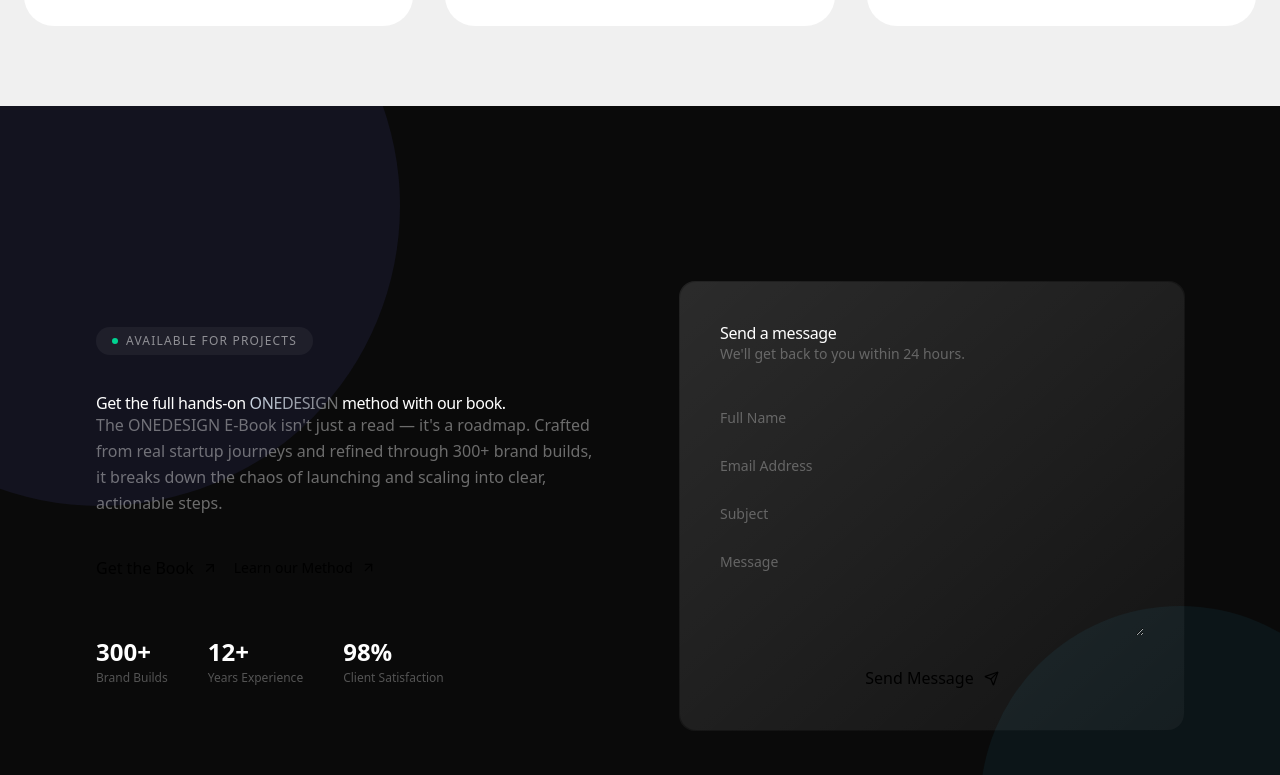
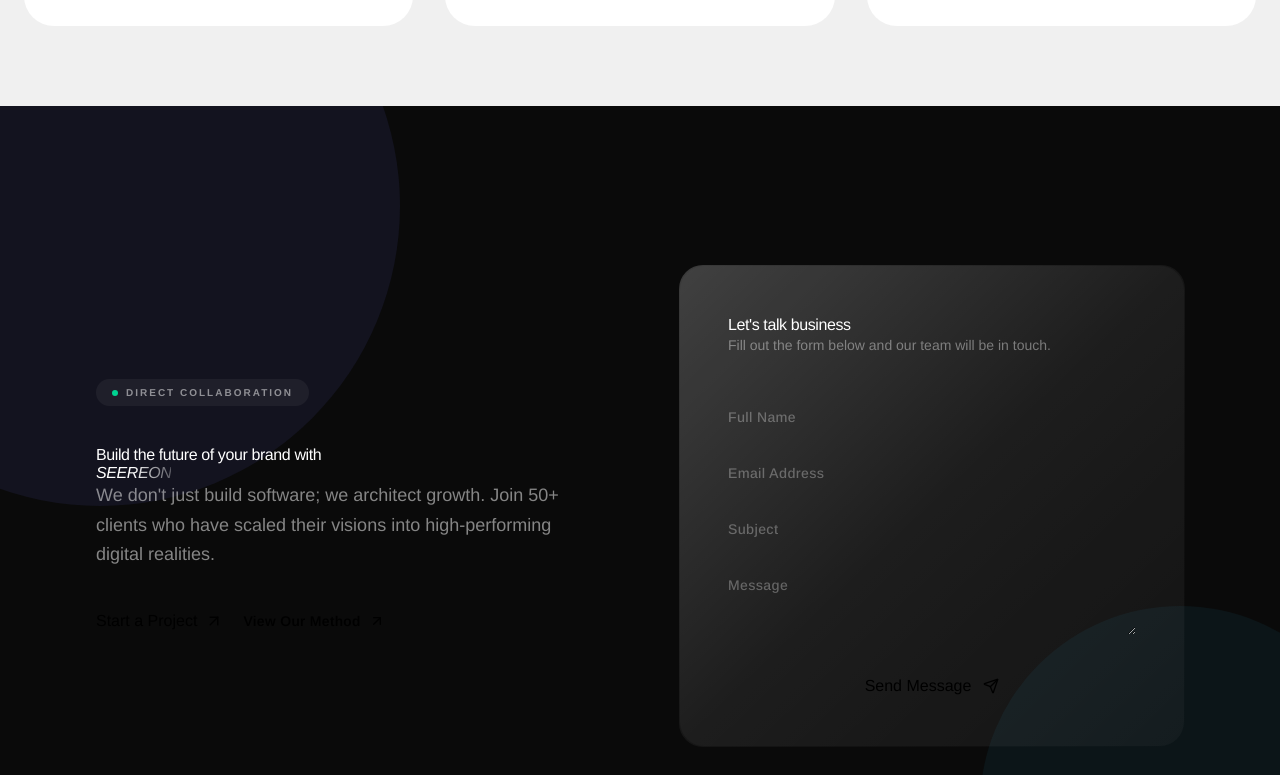
Before and after one commit to janmejayaparida26/seereon-website, a React (Vite) app: page /Contact in a window 1280 px wide. Shown: the part 826-1601 px from the top of the page. Built offline with nearby package versions, Linux system fonts and the light colour scheme.

Commit message:
I have changed some code in ContactForm.jsx

```diff
--- a/src/pages/contact/ContactForm.jsx
+++ b/src/pages/contact/ContactForm.jsx
@@ -30,7 +30,7 @@
   ];
 
   return (
-    <section className="relative min-h-screen bg-[#0a0a0a] overflow-hidden flex items-center py-20 px-6 md:px-12 lg:px-24">
+    <section className="relative min-h-screen bg-[#0a0a0a] overflow-hidden flex items-center py-20 px-6 md:px-12 lg:px-24 font-['Arimo',sans-serif]">
 
       {/* Background ambient glow */}
       <div className="absolute top-[-200px] left-[-200px] w-[600px] h-[600px] rounded-full bg-[#1a1a2e] blur-[120px] opacity-60 pointer-events-none" />
@@ -38,93 +38,96 @@
 
       <div className="relative z-10 max-w-7xl mx-auto w-full grid grid-cols-1 lg:grid-cols-2 gap-20 items-center">
 
-        {/* ── LEFT SIDE ── */}
+        {/* ── LEFT SIDE (Updated to Reference Style) ── */}
         <motion.div
           initial={{ opacity: 0, x: -40 }}
-          animate={{ opacity: 1, x: 0 }}
+          whileInView={{ opacity: 1, x: 0 }}
           transition={{ duration: 0.7, ease: "easeOut" }}
+          viewport={{ once: true }}
           className="space-y-10"
         >
           {/* Tag */}
-          <div className="inline-flex items-center gap-2 px-4 py-1.5 rounded-full border border-white/10 bg-white/5 text-xs text-white/50 tracking-widest uppercase">
+          <div className="inline-flex items-center gap-2 px-4 py-1.5 rounded-full border border-white/10 bg-white/5 text-[10px] text-white/50 tracking-[0.2em] uppercase font-bold">
             <span className="w-1.5 h-1.5 rounded-full bg-emerald-400 animate-pulse" />
-            Available for projects
+            Direct Collaboration
           </div>
 
           <div>
-            <h1 className="text-5xl md:text-6xl font-bold leading-[1.05] tracking-tight text-white mb-6">
-              Get the full hands-on{" "}
-              <span className="text-transparent bg-clip-text bg-gradient-to-r from-slate-300 to-white/40">
-                ONEDESIGN
-              </span>{" "}
-              method with our book.
+            <h1 className="text-5xl md:text-6xl lg:text-7xl font-bold leading-[1.1] tracking-tight text-white mb-8">
+              Build the future of your brand with <br />
+              <span className="text-transparent bg-clip-text bg-gradient-to-r from-white via-white to-white/30 italic">
+                SEEREON
+              </span>
             </h1>
-            <p className="text-base text-white/40 leading-relaxed max-w-lg">
-              The ONEDESIGN E-Book isn't just a read — it's a roadmap. Crafted from real startup
-              journeys and refined through 300+ brand builds, it breaks down the chaos of launching
-              and scaling into clear, actionable steps.
+            <p className="text-lg text-white/50 leading-relaxed max-w-lg font-light">
+              We don't just build software; we architect growth. Join 50+ clients
+              who have scaled their visions into high-performing digital realities.
             </p>
           </div>
 
           {/* Buttons */}
-          <div className="flex flex-wrap items-center gap-4">
+          <div className="flex flex-wrap items-center gap-5">
             <motion.button
               whileHover={{ scale: 1.03 }}
               whileTap={{ scale: 0.97 }}
-              className="group flex items-center gap-2 px-6 py-3 bg-white text-black text-sm font-semibold rounded-full hover:bg-white/90 transition-colors"
+              className="group flex items-center gap-2 px-8 py-4 bg-white text-black text-sm font-bold rounded-full hover:bg-white/90 transition-all shadow-xl shadow-white/5"
             >
-              Get the Book
-              <ArrowUpRight size={16} className="group-hover:translate-x-0.5 group-hover:-translate-y-0.5 transition-transform" />
+              Start a Project
+              <ArrowUpRight size={18} className="group-hover:translate-x-0.5 group-hover:-translate-y-0.5 transition-transform" />
             </motion.button>
             <motion.a
               href="#"
-              whileHover={{ x: 4 }}
-              className="flex items-center gap-2 text-sm text-white/50 hover:text-white transition-colors font-medium"
+              whileHover={{ x: 5 }}
+              className="flex items-center gap-2 text-sm text-white/60 hover:text-white transition-colors font-semibold tracking-wide"
             >
-              Learn our Method <ArrowUpRight size={15} />
+              View Our Method <ArrowUpRight size={16} />
             </motion.a>
           </div>
 
-          {/* Stats row */}
-          <div className="flex gap-10 pt-4 border-t border-white/5">
-            {[["300+", "Brand Builds"], ["12+", "Years Experience"], ["98%", "Client Satisfaction"]].map(([num, label]) => (
-              <div key={label}>
-                <div className="text-2xl font-bold text-white">{num}</div>
-                <div className="text-xs text-white/30 mt-0.5">{label}</div>
+          {/* Stats row (Updated to match image_a59c02.png) */}
+          {/* <div className="grid grid-cols-3 gap-8 pt-10 border-t border-white/10">
+            {[
+              ["50+", "Awesome Clients"],
+              ["2Cr+", "Earnings a Year"],
+              ["100+", "Created Projects"]
+            ].map(([num, label]) => (
+              <div key={label} className="space-y-1">
+                <div className="text-3xl md:text-4xl font-bold text-white tracking-tighter">{num}</div>
+                <div className="text-[10px] uppercase tracking-widest text-white/30 font-bold leading-tight">{label}</div>
               </div>
             ))}
-          </div>
+          </div> */}
         </motion.div>
 
         {/* ── RIGHT SIDE: Contact Form ── */}
         <motion.div
           initial={{ opacity: 0, x: 40 }}
-          animate={{ opacity: 1, x: 0 }}
-          transition={{ duration: 0.7, ease: "easeOut", delay: 0.15 }}
+          whileInView={{ opacity: 1, x: 0 }}
+          transition={{ duration: 0.7, ease: "easeOut", delay: 0.2 }}
+          viewport={{ once: true }}
           className="relative"
         >
           {/* Card glow border */}
-          <div className="absolute -inset-[1px] rounded-2xl bg-gradient-to-br from-white/10 via-white/5 to-transparent pointer-events-none" />
+          <div className="absolute -inset-[1px] rounded-3xl bg-gradient-to-br from-white/20 via-white/5 to-transparent pointer-events-none" />
 
-          <div className="relative bg-white/[0.04] backdrop-blur-sm rounded-2xl p-8 md:p-10 border border-white/[0.08]">
+          <div className="relative bg-white/[0.03] backdrop-blur-xl rounded-3xl p-8 md:p-12 border border-white/[0.08] shadow-2xl">
 
-            <div className="mb-8">
-              <h2 className="text-xl font-bold text-white tracking-tight">Send a message</h2>
-              <p className="text-sm text-white/30 mt-1">We'll get back to you within 24 hours.</p>
+            <div className="mb-10">
+              <h2 className="text-2xl font-bold text-white tracking-tight">Let's talk business</h2>
+              <p className="text-sm text-white/40 mt-2 font-light">Fill out the form below and our team will be in touch.</p>
             </div>
 
-            <form onSubmit={handleSubmit} className="space-y-6">
+            <form onSubmit={handleSubmit} className="space-y-8">
               {fields.map(({ name, label, type }) => (
                 <div key={name} className="relative">
                   <motion.label
                     animate={{
-                      y: focused === name || form[name] ? -22 : 0,
-                      scale: focused === name || form[name] ? 0.78 : 1,
-                      color: focused === name ? "#a5f3fc" : "rgba(255,255,255,0.3)",
+                      y: focused === name || form[name] ? -24 : 0,
+                      scale: focused === name || form[name] ? 0.8 : 1,
+                      color: focused === name ? "#fff" : "rgba(255,255,255,0.3)",
                     }}
-                    transition={{ duration: 0.2 }}
-                    className="absolute left-0 top-3 text-sm origin-left pointer-events-none font-medium"
-                    style={{ color: "rgba(255,255,255,0.3)" }}
+                    transition={{ duration: 0.25, ease: "easeOut" }}
+                    className="absolute left-0 top-3 text-sm origin-left pointer-events-none font-medium tracking-wide"
                   >
                     {label}
                   </motion.label>
@@ -133,23 +136,24 @@
                     <input
                       type={name === "email" ? "email" : "text"}
                       name={name}
+                      autoComplete="off"
                       value={form[name]}
                       onChange={handleChange}
                       onFocus={() => setFocused(name)}
                       onBlur={() => setFocused(null)}
-                      className="w-full bg-transparent border-b border-white/10 pt-7 pb-2 text-white text-sm outline-none
-                                 focus:border-cyan-300/50 transition-colors duration-200 placeholder-transparent"
+                      className="w-full bg-transparent border-b border-white/10 pt-8 pb-3 text-white text-base outline-none
+                                 focus:border-white transition-colors duration-300 placeholder-transparent"
                     />
                   ) : (
                     <textarea
                       name={name}
-                      rows={4}
+                      rows={3}
                       value={form[name]}
                       onChange={handleChange}
                       onFocus={() => setFocused(name)}
                       onBlur={() => setFocused(null)}
-                      className="w-full bg-transparent border-b border-white/10 pt-7 pb-2 text-white text-sm outline-none
-                                 focus:border-cyan-300/50 transition-colors duration-200 resize-none placeholder-transparent"
+                      className="w-full bg-transparent border-b border-white/10 pt-8 pb-3 text-white text-base outline-none
+                                 focus:border-white transition-colors duration-300 resize-none placeholder-transparent"
                     />
                   )}
 
@@ -157,8 +161,8 @@
                   <motion.div
                     animate={{ scaleX: focused === name ? 1 : 0 }}
                     initial={{ scaleX: 0 }}
-                    transition={{ duration: 0.25 }}
-                    className="absolute bottom-0 left-0 h-[1px] w-full bg-gradient-to-r from-cyan-300 to-blue-400 origin-left"
+                    transition={{ duration: 0.4, ease: [0.22, 1, 0.36, 1] }}
+                    className="absolute bottom-0 left-0 h-[1.5px] w-full bg-white origin-left"
                   />
                 </div>
               ))}
@@ -166,19 +170,18 @@
               {/* Submit */}
               <motion.button
                 type="submit"
-                whileHover={{ scale: 1.02 }}
-                whileTap={{ scale: 0.97 }}
-                className="mt-4 w-full flex items-center justify-center gap-2.5 py-4 rounded-xl
-                           bg-gradient-to-r from-slate-700 to-slate-600 hover:from-slate-600 hover:to-slate-500
-                           text-white text-sm font-semibold tracking-wide border border-white/10
-                           transition-all duration-200 group"
+                whileHover={{ y: -2 }}
+                whileTap={{ scale: 0.98 }}
+                className="mt-6 w-full flex items-center justify-center gap-3 py-5 rounded-2xl
+                           bg-white text-black text-sm font-bold tracking-widest uppercase
+                           hover:bg-gray-100 transition-all duration-300 group shadow-lg"
               >
                 {submitted ? (
-                  <span className="text-emerald-400">✓ Message Sent!</span>
+                  <span className="text-emerald-600 flex items-center gap-2">✓ SENT SUCCESSFULLY</span>
                 ) : (
                   <>
                     Send Message
-                    <Send size={15} className="group-hover:translate-x-0.5 group-hover:-translate-y-0.5 transition-transform" />
+                    <Send size={16} className="group-hover:translate-x-1 group-hover:-translate-y-1 transition-transform" />
                   </>
                 )}
               </motion.button>
```
